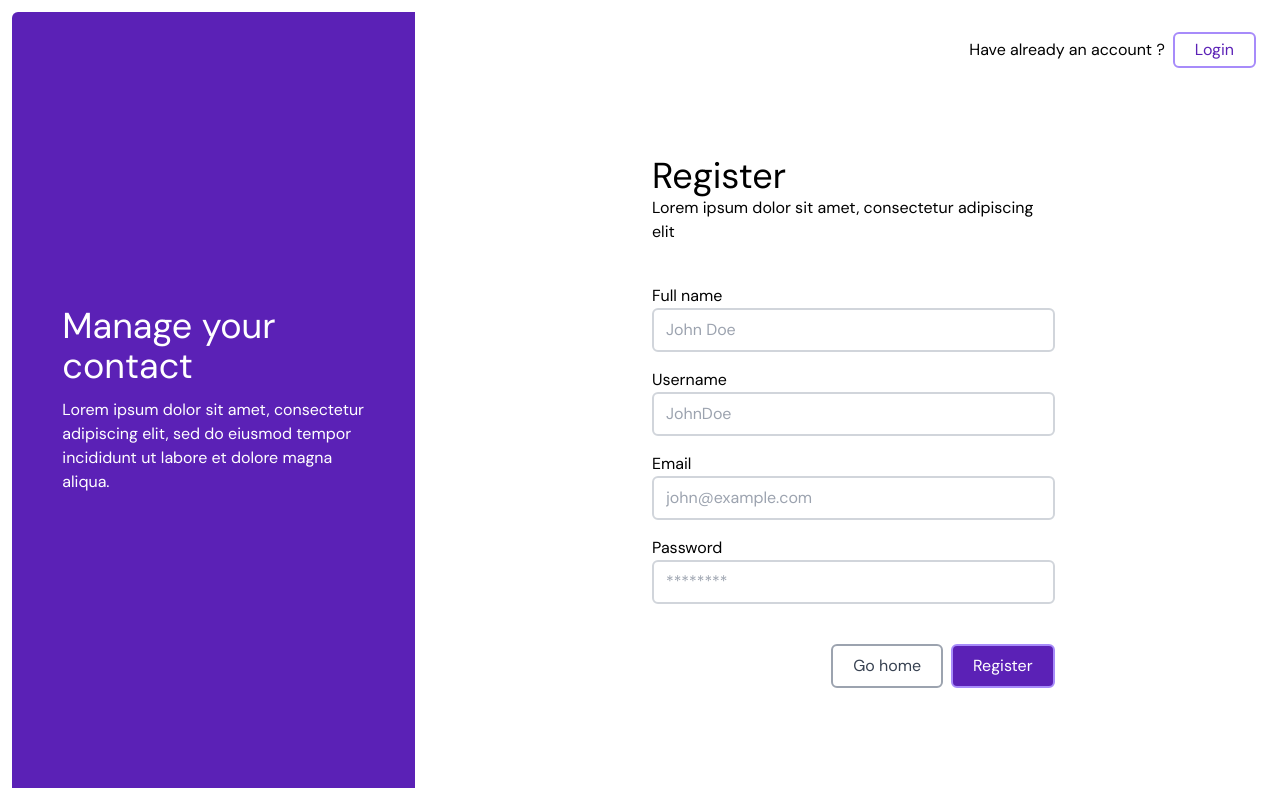
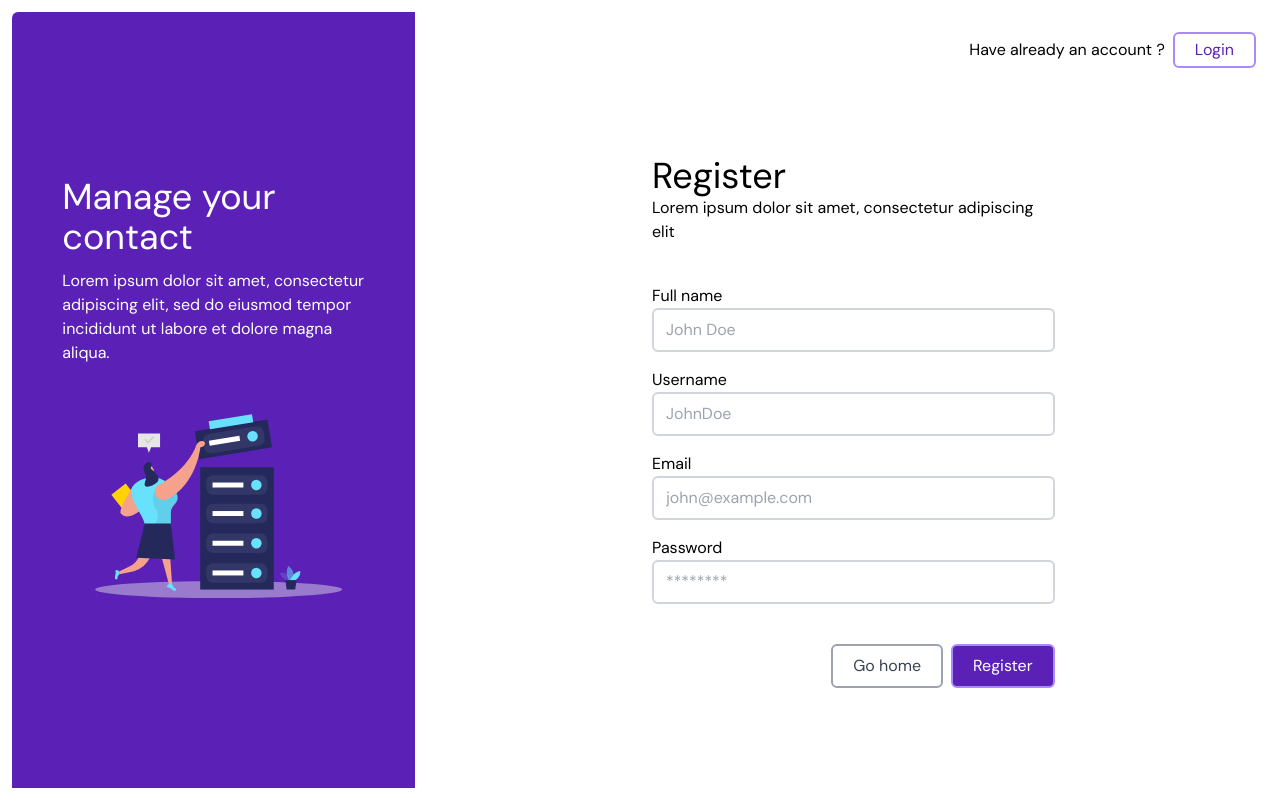
Before and after one commit to juvpengele/laravel-react-spa-contact-manager, a React (Create React App) app in the folder client/: page /register in a window 1280 px wide. Built offline with nearby package versions, Linux system fonts and the light colour scheme.

Commit message:
Integrate an illustration in the authentication views

```diff
--- a/client/src/components/auth/AuthAside.js
+++ b/client/src/components/auth/AuthAside.js
@@ -8,6 +8,10 @@ function AuthAside() {
                 <p className="pt-3">
                     Lorem ipsum dolor sit amet, consectetur adipiscing elit, sed do eiusmod tempor incididunt ut labore et dolore magna aliqua.
                 </p>
+                <div className="flex justify-center mt-8">
+                    <img src="/assets/img/auth-illustration.svg" width="300"/>
+                </div>
+
             </div>
         </div>
     )
--- a/client/src/layouts/AuthLayout.js
+++ b/client/src/layouts/AuthLayout.js
@@ -5,10 +5,10 @@ function AuthLayout({ children }) {
     return (
         <div className="h-screen">
             <div className="flex h-full">
-                <div className="w-1/3 p-3 h-100">
+                <div className="p-3 h-100 hidden lg:block lg:w-1/3">
                     <AuthAside />
                 </div>
-                <div className="w-2/3 h-100">
+                <div className="w-full lg:w-2/3 h-100">
                     { children }
                 </div>
             </div>
--- a/client/src/pages/auth/Register.js
+++ b/client/src/pages/auth/Register.js
@@ -16,7 +16,7 @@ function Register() {
                         Login
                     </Link>
                 </div>
-                <div className="flex-1 md:w-full lg:w-1/2 mx-auto flex flex-col justify-center">
+                <div className="flex-1 w-full lg:w-1/2 mx-auto flex flex-col justify-center">
                     <h1 className="text-4xl ">
                         Register
                     </h1>
```
Also changed, not shown: client/public/assets/img/auth-illustration.svg (added).
